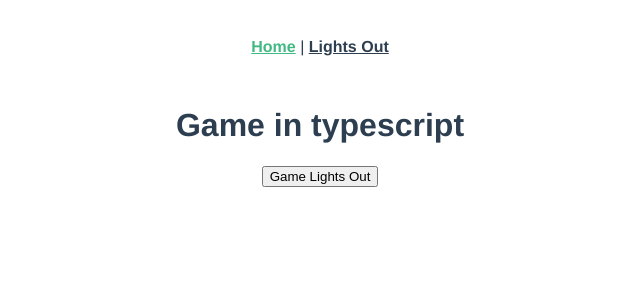
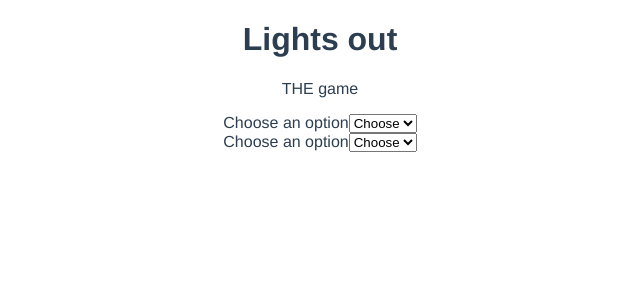
Before and after one commit to martinmatejovsky/lights-out-vue3-typescript, a Vue app: page / in a window 1280 px wide. Shown: the top 300 px of the page, without its empty margins (320-960 px from the left). Built offline with nearby package versions, Linux system fonts and the light colour scheme.

Commit message:
removed unused Homepage from default project template

```diff
--- a/src/App.vue
+++ b/src/App.vue
@@ -1,8 +1,4 @@
 <template>
-  <nav>
-    <router-link to="/">Home</router-link> |
-    <router-link to="/lightsOut">Lights Out</router-link>
-  </nav>
   <router-view />
 </template>
 
--- a/src/router/index.ts
+++ b/src/router/index.ts
@@ -1,22 +1,11 @@
 import { createRouter, createWebHashHistory, RouteRecordRaw } from "vue-router";
-import HomeView from "../views/HomeView.vue";
+import LighthouseView from "../views/LightsOutGameView.vue";
 
 const routes: Array<RouteRecordRaw> = [
   {
     path: "/",
-    name: "home",
-    component: HomeView,
-  },
-  {
-    path: "/lightsOut",
     name: "gameLightsOut",
-    // route level code-splitting
-    // this generates a separate chunk (lightsOut.[hash].js) for this route
-    // which is lazy-loaded when the route is visited.
-    component: () =>
-      import(
-        /* webpackChunkName: "lightsOut" */ "../views/LightsOutGameView.vue"
-      ),
+    component: LighthouseView,
   },
 ];
 
--- a/src/views/HomeView.vue
+++ /dev/null
@@ -1,19 +0,0 @@
-<template>
-  <div class="home">
-    <h1>Game in typescript</h1>
-    <button @click="openLightsOut">Game Lights Out</button>
-  </div>
-</template>
-
-<script lang="ts">
-import { defineComponent } from "vue";
-
-export default defineComponent({
-  name: "HomeView",
-  methods: {
-    openLightsOut() {
-      this.$router.push("lightsOut");
-    },
-  },
-});
-</script>
```
